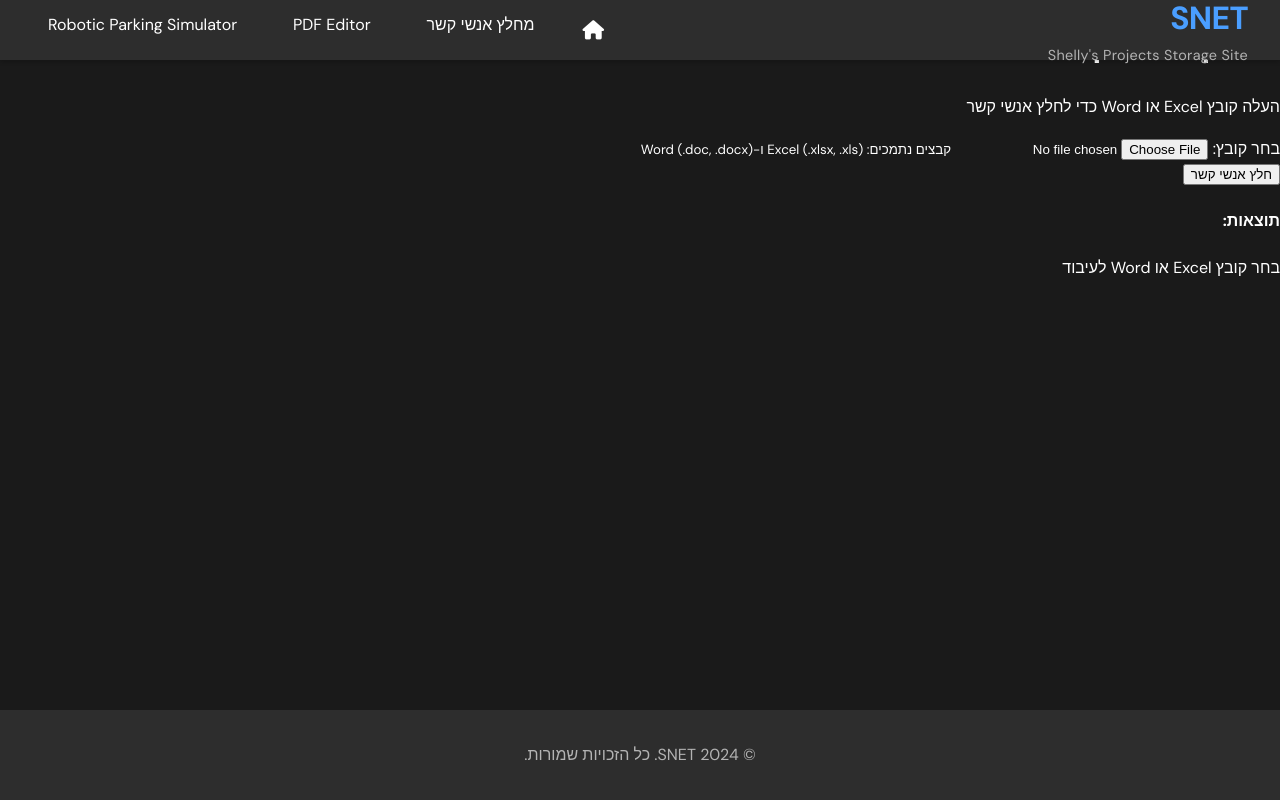
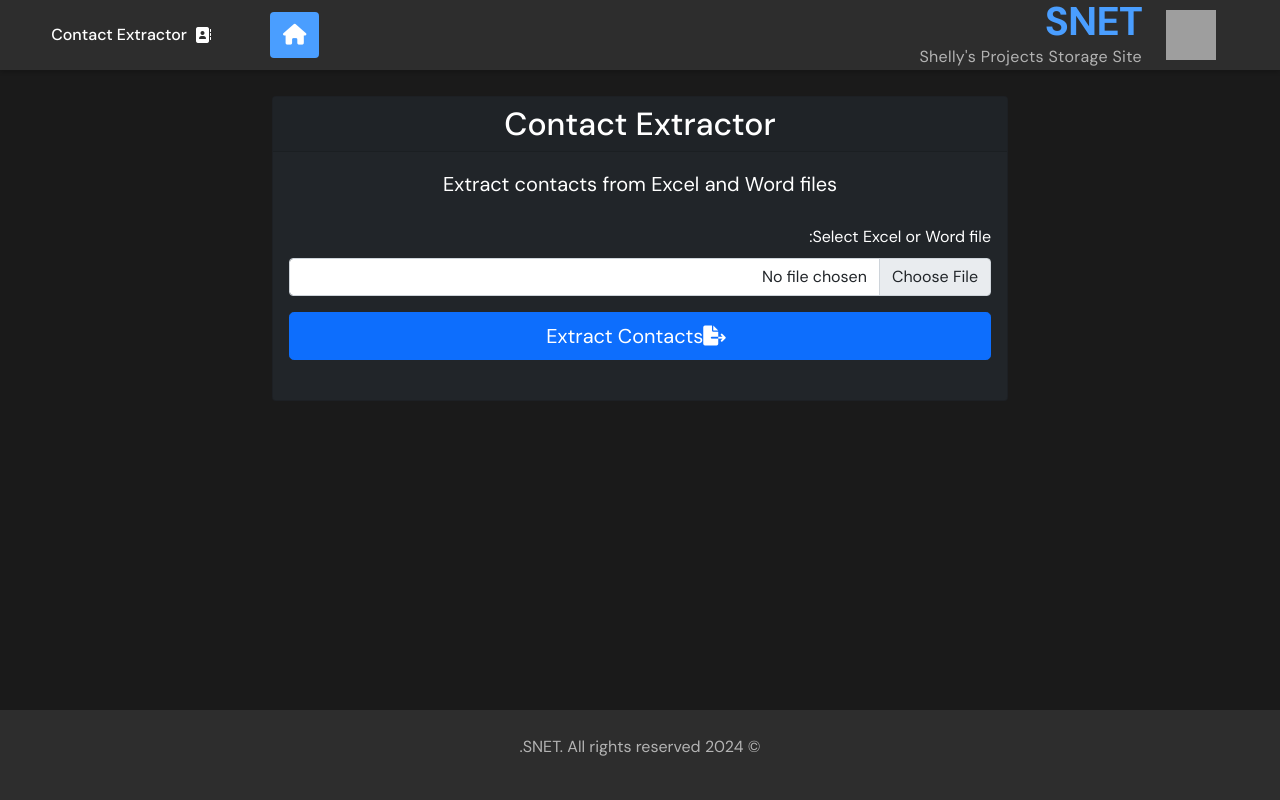
Before and after one commit to shelly5353/SNET, a Flask app: page /contact-extractor in a window 1280 px wide. Run offline with Flask 3, Linux system fonts and the light colour scheme; grey boxes are pictures that could not be loaded.

Commit message:
Update application design and branding

```diff
--- a/app.py
+++ b/app.py
@@ -1,151 +1,77 @@
-from flask import Flask, render_template, flash, redirect, url_for, request, send_file, jsonify
+from flask import Flask, render_template, request, jsonify, send_file
+from werkzeug.utils import secure_filename
 import os
-from werkzeug.utils import secure_filename
-import subprocess
-import sys
-import pandas as pd
-import logging
-import shutil
-import importlib.util
+from contact_extractor import ContactExtractor
 
 app = Flask(__name__)
-app.secret_key = 'your-secret-key-here'  # Change this to a secure secret key in production
+app.config['UPLOAD_FOLDER'] = 'uploads'
+app.config['MAX_CONTENT_LENGTH'] = 16 * 1024 * 1024  # 16MB max file size
 
-# Configure logging
-logging.basicConfig(level=logging.INFO)
-logger = logging.getLogger(__name__)
+# Ensure upload directory exists
+os.makedirs(app.config['UPLOAD_FOLDER'], exist_ok=True)
 
-# Add UP directory to Python path
-UP_DIR = os.path.join(os.path.dirname(__file__), 'UP')
-if UP_DIR not in sys.path:
-    sys.path.append(UP_DIR)
-
-# Try to import ContactExtractor
-try:
-    from contact_extractor import ContactExtractor
-    logger.info("Successfully imported ContactExtractor")
-except ImportError as e:
-    logger.error(f"Failed to import ContactExtractor: {str(e)}")
-    # Try alternative import method
-    try:
-        spec = importlib.util.spec_from_file_location(
-            "contact_extractor",
-            os.path.join(UP_DIR, "contact_extractor.py")
-        )
-        contact_extractor_module = importlib.util.module_from_spec(spec)
-        spec.loader.exec_module(contact_extractor_module)
-        ContactExtractor = contact_extractor_module.ContactExtractor
-        logger.info("Successfully imported ContactExtractor using alternative method")
-    except Exception as e:
-        logger.error(f"Failed to import ContactExtractor using alternative method: {str(e)}")
-
-# Project list - can be moved to a configuration file later
-PROJECTS = [
-    {
-        'id': 'contact-extractor',
-        'name': 'מחלץ אנשי קשר',
-        'description': 'חילוץ אנשי קשר מקבצי Excel ו-Word',
-        'route': '/contact-extractor'
-    },
-    {
-        'id': 'pdf-editor',
-        'name': 'PDF Editor',
-        'description': 'Edit and manipulate PDF files easily',
-        'route': '/pdf-editor'
-    },
-    {
-        'id': 'robotic-parking',
-        'name': 'Robotic Parking Simulator',
-        'description': 'Simulation of an automated parking system',
-        'route': '/robotic-parking'
-    }
-]
-
-# Configure upload folder
-UPLOAD_FOLDER = 'uploads'
 ALLOWED_EXTENSIONS = {'xlsx', 'xls', 'doc', 'docx'}
-app.config['UPLOAD_FOLDER'] = UPLOAD_FOLDER
-
-# Ensure upload folder exists
-os.makedirs(UPLOAD_FOLDER, exist_ok=True)
 
 def allowed_file(filename):
     return '.' in filename and filename.rsplit('.', 1)[1].lower() in ALLOWED_EXTENSIONS
 
 @app.route('/')
 def index():
-    return render_template('index.html', PROJECTS=PROJECTS)
-
-@app.route('/pdf-editor')
-def pdf_editor():
-    return render_template('pdf_editor.html', PROJECTS=PROJECTS)
-
-@app.route('/robotic-parking')
-def robotic_parking():
-    return render_template('robotic_parking.html', PROJECTS=PROJECTS)
+    return render_template('index.html')
 
 @app.route('/contact-extractor')
 def contact_extractor():
-    return render_template('contact_extractor.html', PROJECTS=PROJECTS)
+    return render_template('contact_extractor.html')
 
 @app.route('/contact-extractor/process', methods=['POST'])
 def process_file():
     if 'file' not in request.files:
-        return jsonify({'success': False, 'error': 'לא נבחר קובץ'})
+        return jsonify({'success': False, 'error': 'No file uploaded'})
 
     file = request.files['file']
     if file.filename == '':
-        return jsonify({'success': False, 'error': 'לא נבחר קובץ'})
+        return jsonify({'success': False, 'error': 'No file selected'})
 
     if not allowed_file(file.filename):
-        return jsonify({'success': False, 'error': 'סוג קובץ לא נתמך'})
+        return jsonify({'success': False, 'error': 'Invalid file type. Please upload an Excel or Word file.'})
 
     try:
-        # שמירת הקובץ
         filename = secure_filename(file.filename)
         filepath = os.path.join(app.config['UPLOAD_FOLDER'], filename)
         file.save(filepath)
 
-        # יצירת מחלץ אנשי קשר
         extractor = ContactExtractor()
-
-        # עיבוד הקובץ
-        if filename.lower().endswith(('.xlsx', '.xls')):
-            contacts = extractor.extract_from_xlsx(filepath)
-        else:
-            contacts = extractor.extract_from_doc(filepath)
+        contacts = extractor.extract_from_file(filepath)
 
         if not contacts:
-            return jsonify({'success': False, 'error': 'לא נמצאו אנשי קשר בקובץ'})
+            return jsonify({'success': False, 'error': 'No contacts found in the file'})
 
-        # שמירת התוצאות
-        output_filename = f"processed_{filename}"
-        output_filepath = os.path.join(app.config['UPLOAD_FOLDER'], output_filename)
-
-        # המרת התוצאות לקובץ Excel
-        df = pd.DataFrame([{
-            'שם': contact.name,
-            'טלפון': '; '.join(contact.phones) if contact.phones else '',
-            'אימייל': '; '.join(contact.emails) if contact.emails else '',
-            'כתובת': '; '.join(contact.addresses) if contact.addresses else '',
-            'קובץ מקור': filename
-        } for contact in contacts])
-
-        df.to_excel(output_filepath, index=False)
+        # Save contacts to Excel file
+        output_filename = f'contacts_{filename}.xlsx'
+        output_path = os.path.join(app.config['UPLOAD_FOLDER'], output_filename)
+        extractor.save_contacts_to_excel(contacts, output_path)
 
         return jsonify({
             'success': True,
-            'count': len(contacts),
-            'output_file': url_for('uploaded_file', filename=output_filename)
+            'contacts_count': len(contacts),
+            'output_file': f'/download/{output_filename}'
         })
 
     except Exception as e:
-        logger.error(f"Error processing file: {str(e)}")
-        return jsonify({'success': False, 'error': f'שגיאה: {str(e)}'})
+        return jsonify({'success': False, 'error': str(e)})
 
-@app.route('/uploads/<filename>')
-def uploaded_file(filename):
-    return send_file(os.path.join(app.config['UPLOAD_FOLDER'], filename))
+    finally:
+        # Clean up uploaded file
+        if os.path.exists(filepath):
+            os.remove(filepath)
+
+@app.route('/download/<filename>')
+def download_file(filename):
+    return send_file(
+        os.path.join(app.config['UPLOAD_FOLDER'], filename),
+        as_attachment=True,
+        download_name=filename
+    )
 
 if __name__ == '__main__':
-    app.run(debug=True, port=3000, host='0.0.0.0')
+    app.run(debug=True)
--- a/static/style.css
+++ b/static/style.css
@@ -7,10 +7,10 @@
     --accent-color: #4a9eff;
     --error-color: #ff4a4a;
     --success-color: #4aff4a;
-    --nav-height: 60px;
+    --nav-height: 70px;
 
     /* Font families */
-    --font-headings: 'Clash Display', sans-serif;
+    --font-headings: 'DM Sans', sans-serif;
     --font-body: 'DM Sans', sans-serif;
 }
 
@@ -54,34 +54,38 @@
 .nav-left {
     display: flex;
     align-items: center;
-    gap: 1rem;
+    gap: 1.5rem;
+    margin-left: auto;
 }
 
 .site-branding {
     display: flex;
     align-items: center;
-    gap: 1rem;
+    gap: 1.5rem;
     text-decoration: none;
     color: var(--text-primary);
+    margin-right: 2rem;
 }
 
 .brand-text {
     display: flex;
     flex-direction: column;
+    align-items: flex-start;
 }
 
 .site-title {
-    font-size: 2rem;
+    font-size: 2.5rem;
     font-weight: 700;
     margin: 0;
     color: var(--accent-color);
     letter-spacing: -0.02em;
+    line-height: 1;
 }
 
 .site-slogan {
-    font-size: 0.9rem;
+    font-size: 1rem;
     color: var(--text-secondary);
-    margin: 0;
+    margin: 0.2rem 0 0 0;
     letter-spacing: 0.02em;
 }
 
@@ -94,7 +98,8 @@
 .nav-links {
     list-style: none;
     display: flex;
-    gap: 1.5rem;
+    align-items: center;
+    gap: 2rem;
     margin: 0;
     padding: 0;
 }
@@ -102,9 +107,14 @@
 .nav-link {
     color: var(--text-primary);
     text-decoration: none;
-    padding: 0.5rem 1rem;
+    padding: 0.6rem 1.2rem;
     border-radius: 4px;
     transition: all 0.2s ease;
+    font-size: 1rem;
+    font-weight: 500;
+    display: flex;
+    align-items: center;
+    gap: 0.5rem;
 }
 
 .nav-link:hover {
@@ -112,66 +122,85 @@
 }
 
 .nav-link.home-link {
-    padding: 0.5rem;
+    padding: 0.8rem;
     border-radius: 4px;
     display: flex;
     align-items: center;
     justify-content: center;
+    background-color: var(--accent-color);
+}
+
+.nav-link.home-link:hover {
+    background-color: #357abd;
+    transform: translateY(-1px);
 }
 
 .nav-link.home-link i {
-    font-size: 1.2rem;
+    font-size: 1.3rem;
     color: var(--text-primary);
 }
 
 /* Projects Grid */
 .projects-container {
     display: grid;
-    grid-template-columns: repeat(auto-fit, minmax(300px, 1fr));
+    grid-template-columns: repeat(auto-fit, minmax(320px, 1fr));
     gap: 2rem;
-    padding: 2rem;
+    padding: 3rem 2rem;
     margin-top: var(--nav-height);
 }
 
 .project-card {
     background-color: var(--bg-secondary);
-    border-radius: 8px;
+    border-radius: 12px;
     padding: 2rem;
     display: flex;
     flex-direction: column;
-    gap: 1rem;
-    transition: transform 0.2s ease;
+    gap: 1.5rem;
+    transition: all 0.3s ease;
+    border: 1px solid rgba(255, 255, 255, 0.1);
 }
 
 .project-card:hover {
     transform: translateY(-4px);
+    border-color: var(--accent-color);
+    box-shadow: 0 4px 12px rgba(74, 158, 255, 0.1);
 }
 
 .project-title {
-    font-size: 1.5rem;
+    font-size: 1.8rem;
     margin: 0;
     color: var(--accent-color);
+    font-weight: 600;
+    line-height: 1.2;
 }
 
 .project-description {
     color: var(--text-secondary);
     margin: 0;
     flex-grow: 1;
+    font-size: 1.1rem;
+    line-height: 1.5;
 }
 
 .project-button {
-    display: inline-block;
+    display: inline-flex;
+    align-items: center;
+    justify-content: center;
     background-color: var(--accent-color);
     color: white;
     text-decoration: none;
-    padding: 0.75rem 1.5rem;
-    border-radius: 4px;
+    padding: 0.9rem 1.8rem;
+    border-radius: 6px;
     align-self: flex-start;
-    transition: background-color 0.2s ease;
+    transition: all 0.2s ease;
+    font-weight: 500;
+    font-size: 1.1rem;
+    gap: 0.5rem;
 }
 
 .project-button:hover {
     background-color: #357abd;
+    transform: translateY(-2px);
 }
 
 /* Main Content */
@@ -191,16 +220,17 @@
 /* Footer */
 footer {
     background-color: var(--bg-secondary);
-    padding: 1rem;
+    padding: 1.5rem;
     text-align: center;
     color: var(--text-secondary);
+    font-size: 1rem;
 }
 
 /* Responsive Design */
 @media (max-width: 768px) {
     .projects-container {
         grid-template-columns: 1fr;
-        padding: 1rem;
+        padding: 1.5rem 1rem;
     }
 
     .main-nav {
@@ -208,10 +238,27 @@
     }
 
     .site-title {
-        font-size: 1.2rem;
+        font-size: 2rem;
     }
 
     .site-slogan {
-        font-size: 0.75rem;
+        font-size: 0.9rem;
+    }
+
+    .nav-links {
+        gap: 1rem;
+    }
+
+    .project-title {
+        font-size: 1.6rem;
+    }
+
+    .project-description {
+        font-size: 1rem;
+    }
+
+    .project-button {
+        padding: 0.8rem 1.5rem;
+        font-size: 1rem;
     }
 }
--- a/templates/base.html
+++ b/templates/base.html
@@ -1,15 +1,22 @@
 <!DOCTYPE html>
-<html lang="he" dir="rtl">
+<html lang="en">
 <head>
     <meta charset="UTF-8">
     <meta name="viewport" content="width=device-width, initial-scale=1.0">
     <title>SNET - Shelly's Projects Storage Site</title>
-    <!-- Google Fonts -->
-    <link rel="preconnect" href="https://fonts.googleapis.com">
-    <link rel="preconnect" href="https://fonts.gstatic.com" crossorigin>
-    <link href="https://fonts.googleapis.com/css2?family=DM+Sans:opsz,wght@9..40,300;9..40,400;9..40,500;9..40,600;9..40,700&display=swap" rel="stylesheet">
-    <!-- Font Awesome for icons -->
+
+    <!-- Favicon -->
+    <link rel="icon" type="image/png" href="{{ url_for('static', filename='favicon.png') }}">
+
+    <!-- Fonts -->
+    <link href="https://fonts.googleapis.com/css2?family=DM+Sans:wght@400;500;700&display=swap" rel="stylesheet">
+
+    <!-- Font Awesome -->
     <link rel="stylesheet" href="https://cdnjs.cloudflare.com/ajax/libs/font-awesome/6.0.0/css/all.min.css">
+
+    <!-- Bootstrap CSS -->
+    <link href="https://cdn.jsdelivr.net/npm/bootstrap@5.1.3/dist/css/bootstrap.min.css" rel="stylesheet">
+
     <!-- Custom CSS -->
     <link rel="stylesheet" href="{{ url_for('static', filename='style.css') }}">
 </head>
@@ -17,24 +24,27 @@
     <header>
         <nav class="main-nav">
             <div class="nav-left">
-                <div class="site-branding">
+                <a href="/" class="site-branding">
+                    <img src="{{ url_for('static', filename='logo.png') }}" alt="SNET Logo" class="logo" width="50" height="50">
                     <div class="brand-text">
                         <h1 class="site-title">SNET</h1>
                         <p class="site-slogan">Shelly's Projects Storage Site</p>
                     </div>
-                </div>
+                </a>
             </div>
 
             <div class="nav-right">
                 <ul class="nav-links">
                     <li>
-                        <a href="{{ url_for('index') }}" class="nav-link home-link">
+                        <a href="/" class="nav-link home-link" title="Home">
                             <i class="fas fa-home"></i>
                         </a>
                     </li>
-                    {% for project in PROJECTS %}
-                    <li><a href="{{ project.route }}" class="nav-link">{{ project.name }}</a></li>
-                    {% endfor %}
+                    <li>
+                        <a href="/contact-extractor" class="nav-link">
+                            <i class="fas fa-address-book me-2"></i>Contact Extractor
+                        </a>
+                    </li>
                 </ul>
             </div>
         </nav>
@@ -55,7 +65,10 @@
     </main>
 
     <footer>
-        <p>&copy; 2024 SNET. כל הזכויות שמורות.</p>
+        <p>&copy; 2024 SNET. All rights reserved.</p>
     </footer>
+
+    <!-- Bootstrap JS -->
+    <script src="https://cdn.jsdelivr.net/npm/bootstrap@5.1.3/dist/js/bootstrap.bundle.min.js"></script>
 </body>
 </html>
--- a/templates/contact_extractor.html
+++ b/templates/contact_extractor.html
@@ -1,33 +1,34 @@
 {% extends "base.html" %}
 
 {% block content %}
-<div class="project-page">
-    <div class="project-header">
-        <h1>מחלץ אנשי קשר</h1>
-        <p>העלה קובץ Excel או Word כדי לחלץ אנשי קשר</p>
+<div class="container mt-5 pt-5">
+    <div class="row justify-content-center">
+        <div class="col-md-8">
+            <div class="card bg-dark text-white">
+                <div class="card-header">
+                    <h2 class="text-center mb-0">Contact Extractor</h2>
+                </div>
+                <div class="card-body">
+                    <div class="text-center mb-4">
+                        <p class="lead">Extract contacts from Excel and Word files</p>
                     </div>
 
-    <div class="project-interface">
-        <div class="row">
-            <div class="col-md-6">
-                <div class="form-group">
-                    <label for="fileInput">בחר קובץ:</label>
-                    <input type="file" class="form-control" id="fileInput" accept=".xlsx,.xls,.doc,.docx">
-                    <small class="form-text text-muted">קבצים נתמכים: Excel (.xlsx, .xls) ו-Word (.doc, .docx)</small>
+                    <form id="uploadForm" class="mb-4">
+                        <div class="mb-3">
+                            <label for="file" class="form-label">Select Excel or Word file:</label>
+                            <div class="input-group">
+                                <input type="file" class="form-control" id="file" accept=".xlsx,.xls,.doc,.docx" required>
                             </div>
-                <button class="action-button" onclick="processFile()" id="processButton">
-                    <span class="button-text">חלץ אנשי קשר</span>
-                    <span class="spinner-border spinner-border-sm d-none" role="status" aria-hidden="true"></span>
+                        </div>
+
+                        <div class="d-grid">
+                            <button type="submit" class="btn btn-primary btn-lg">
+                                <i class="fas fa-file-export me-2"></i>Extract Contacts
                             </button>
                         </div>
-            <div class="col-md-6">
-                <div id="results" class="mt-3">
-                    <h4>תוצאות:</h4>
-                    <div id="output" class="output-container">
-                        <div class="alert alert-info">
-                            בחר קובץ Excel או Word לעיבוד
-                        </div>
-                    </div>
+                    </form>
+
+                    <div id="output" class="mt-4"></div>
                 </div>
             </div>
         </div>
@@ -35,55 +36,53 @@
 </div>
 
 <script>
-function processFile() {
-    const fileInput = document.getElementById('fileInput');
+document.getElementById('uploadForm').addEventListener('submit', async (e) => {
+    e.preventDefault();
+
+    const file = document.getElementById('file').files[0];
     const output = document.getElementById('output');
-    const processButton = document.getElementById('processButton');
-    const buttonText = processButton.querySelector('.button-text');
-    const spinner = processButton.querySelector('.spinner-border');
 
-    if (!fileInput.files.length) {
-        output.innerHTML = '<div class="alert alert-warning">נא לבחור קובץ</div>';
+    if (!file) {
+        output.innerHTML = '<div class="alert alert-danger">Please select a file.</div>';
         return;
     }
 
-    const file = fileInput.files[0];
     const formData = new FormData();
     formData.append('file', file);
 
-    // Show loading state
-    buttonText.textContent = 'מעבד...';
-    spinner.classList.remove('d-none');
-    processButton.disabled = true;
-    output.innerHTML = '<div class="alert alert-info">מעבד את הקובץ...</div>';
+    output.innerHTML = '<div class="alert alert-info">Processing file...</div>';
 
-    fetch('/contact-extractor/process', {
+    try {
+        const response = await fetch('/contact-extractor/process', {
             method: 'POST',
             body: formData
-    })
-    .then(response => response.json())
-    .then(data => {
-        if (data.success) {
+        });
+
+        const result = await response.json();
+
+        if (result.success) {
             output.innerHTML = `
                 <div class="alert alert-success">
-                    <h5>הקובץ עובד בהצלחה!</h5>
-                    <p>מספר אנשי קשר שנמצאו: ${data.count}</p>
-                    <p>קובץ התוצאות: <a href="${data.output_file}" target="_blank" class="action-button">הורד קובץ תוצאות</a></p>
-                </div>
-            `;
+                    <i class="fas fa-check-circle me-2"></i>
+                    Successfully processed ${result.contacts_count} contacts!
+                    <a href="${result.output_file}" class="btn btn-outline-success ms-3" download>
+                        <i class="fas fa-download me-2"></i>Download Results
+                    </a>
+                </div>`;
         } else {
-            output.innerHTML = `<div class="alert alert-error">${data.error}</div>`;
+            output.innerHTML = `
+                <div class="alert alert-danger">
+                    <i class="fas fa-exclamation-circle me-2"></i>
+                    ${result.error}
+                </div>`;
         }
-    })
-    .catch(error => {
-        output.innerHTML = `<div class="alert alert-error">שגיאה: ${error.message}</div>`;
-    })
-    .finally(() => {
-        // Reset button state
-        buttonText.textContent = 'חלץ אנשי קשר';
-        spinner.classList.add('d-none');
-        processButton.disabled = false;
+    } catch (error) {
+        output.innerHTML = `
+            <div class="alert alert-danger">
+                <i class="fas fa-exclamation-circle me-2"></i>
+                An error occurred while processing the file.
+            </div>`;
+    }
 });
-}
 </script>
 {% endblock %}
```
Also changed, not shown: templates/index.html (+7 -5 lines). Lines whose indentation alone changed are shown as unchanged.
